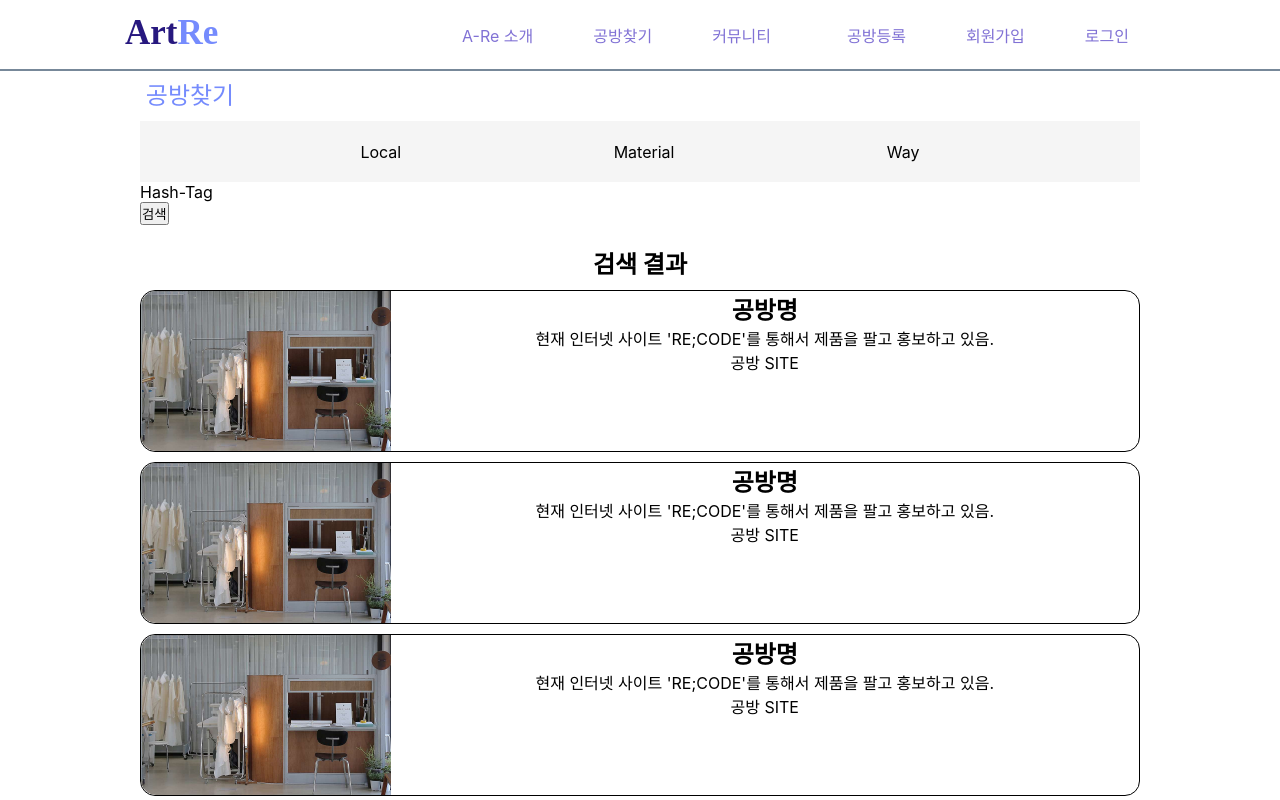
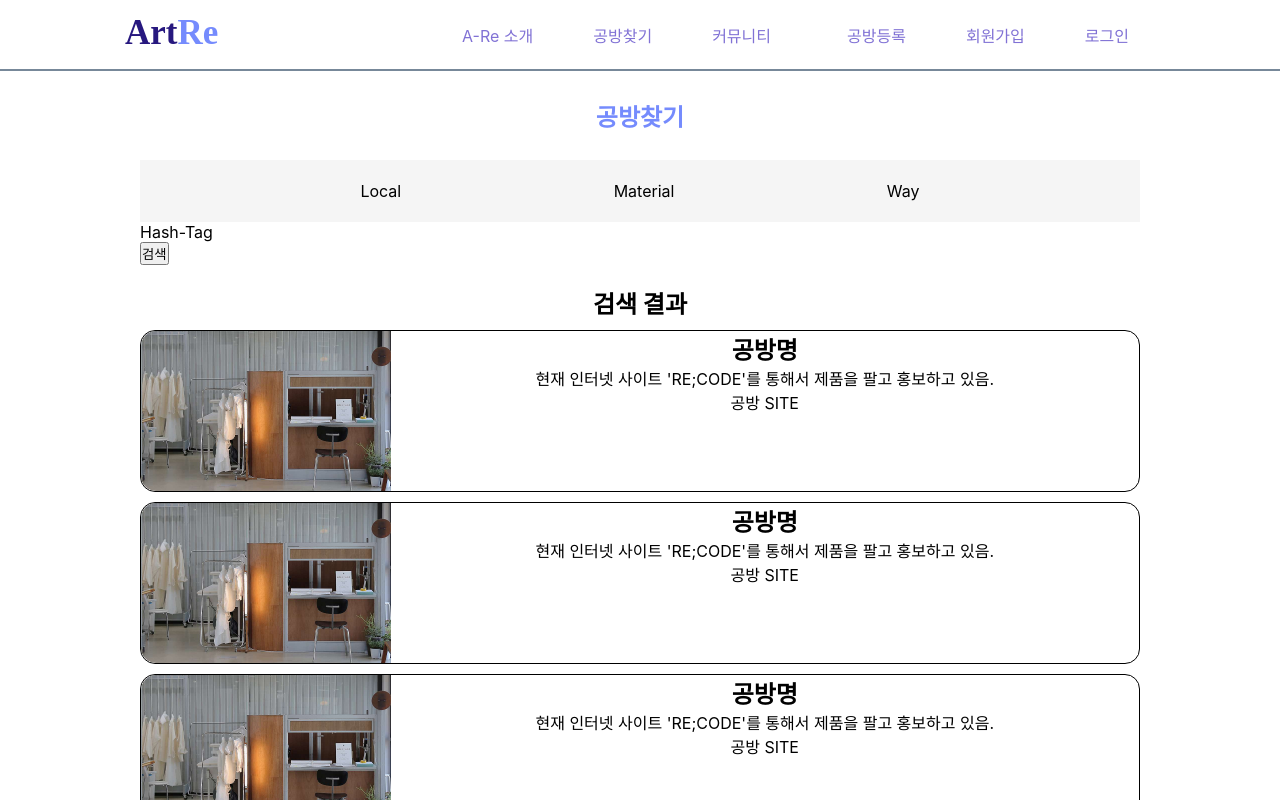
Before and after one commit to Team-NanaScript/Art_Recycle, a React (Create React App) app in the folder react-are/: page /search in a window 1280 px wide. Shown: the top 800 px of the page. Built offline with nearby package versions, Linux system fonts and the light colour scheme.

Commit message:
shearch css 수정

```diff
--- a/react-are/src/css/SearchSection.css
+++ b/react-are/src/css/SearchSection.css
@@ -1,11 +1,13 @@
 div.Search header {
-  position: relative;
-  right: 450px;
-  margin: 5px;
+  width: 1000px;
+  margin: 1.7rem auto;
 }
 
 div.Search header h2 {
-  font-weight: 300;
+  display: inline-block;
+  /* text-align: left; */
+
+  font-weight: bold;
   color: rgb(117, 139, 253);
 }
 
```
Also changed, not shown: react-are/src/search/Search.jsx (+7 -1 lines).
